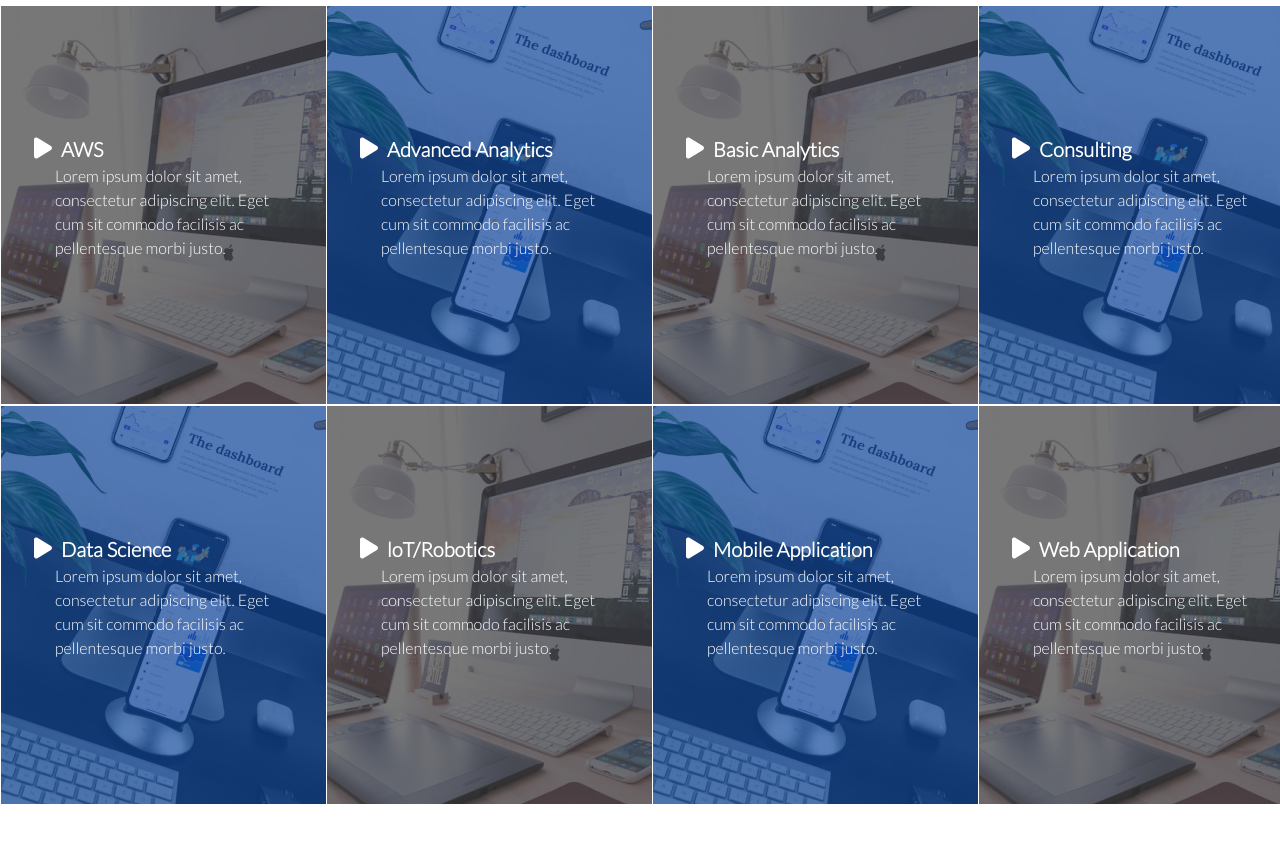
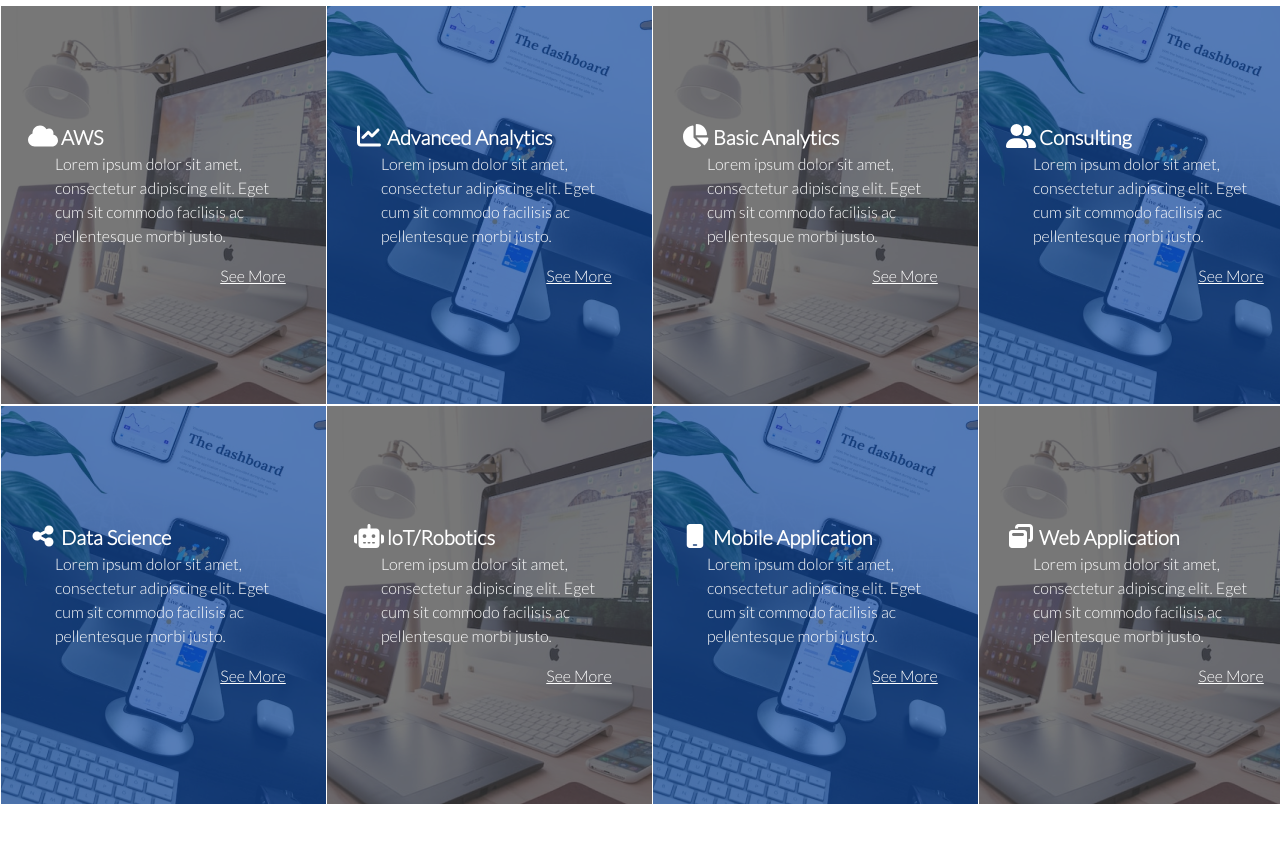
Before and after one commit to Din1998/test-repo, a React (Create React App) app: page / in a window 1280 px wide. Shown: the part 2780-3623 px from the top of the page. Built offline with nearby package versions, Linux system fonts and the light colour scheme.

Commit message:
add box icon

```diff
--- a/src/StylesFile/about.css
+++ b/src/StylesFile/about.css
@@ -32,6 +32,22 @@
 }
 
 
+.links{
+
+  display: flex;
+  justify-content: right;
+}
+
+.link{
+  color: white;
+
+}
+
+.link:hover{
+  color: white;
+
+}
+
 .title__icon{
   width: 36px;
   height: 24px;
--- a/src/components/About.js
+++ b/src/components/About.js
@@ -1,7 +1,7 @@
 import '../StylesFile/about.css';
 import { Row,Col } from 'react-bootstrap';
 import { FontAwesomeIcon } from '@fortawesome/react-fontawesome'
-import { faPlay } from '@fortawesome/free-solid-svg-icons'
+import { faCloud,faChartLine,faPlay,faChartPie,faUserGroup,faShareNodes,faRobot,faMobile,faWindowRestore } from '@fortawesome/free-solid-svg-icons'
 
 export default function About() {
   return(
@@ -10,52 +10,76 @@ export default function About() {
         <Row>
             <Col md={3}><div className='box box-a'>
                 <div className='box__text'>
-                  <li><FontAwesomeIcon icon={faPlay} className="title__icon" />AWS</li>
+                  <li><FontAwesomeIcon icon={faCloud} className="title__icon" />AWS</li>
                   <p>Lorem ipsum dolor sit amet, consectetur adipiscing elit. Eget cum sit commodo facilisis ac pellentesque morbi justo.</p>
+                  <div className="links">
+                    <a href='#' className='link'>See More</a>
+                    </div>
                 </div>
               </div></Col>
             <Col md={3}><div className='box box-b'>
                 <div className='box__text'>
-                <li><FontAwesomeIcon icon={faPlay} className="title__icon" />Advanced Analytics</li>
+                <li><FontAwesomeIcon icon={faChartLine} className="title__icon" />Advanced Analytics</li>
                   <p>Lorem ipsum dolor sit amet, consectetur adipiscing elit. Eget cum sit commodo facilisis ac pellentesque morbi justo.</p>
+                  <div className="links">
+                    <a href='#' className='link'>See More</a>
+                    </div>
                 </div>
               </div></Col>
             <Col md={3}><div className='box box-c'>
                 <div className='box__text'>
-                  <li><FontAwesomeIcon icon={faPlay} className="title__icon" />Basic Analytics</li>
+                  <li><FontAwesomeIcon icon={faChartPie} className="title__icon" />Basic Analytics</li>
                   <p>Lorem ipsum dolor sit amet, consectetur adipiscing elit. Eget cum sit commodo facilisis ac pellentesque morbi justo.</p>
+                  <div className="links">
+                    <a href='#' className='link'>See More</a>
+                    </div>
                 </div>
               </div></Col>
             <Col md={3}><div className='box box-d'>
                 <div className='box__text'>
-                  <li><FontAwesomeIcon icon={faPlay} className="title__icon" />Consulting</li>
+                  <li><FontAwesomeIcon icon={faUserGroup} className="title__icon" />Consulting</li>
                   <p>Lorem ipsum dolor sit amet, consectetur adipiscing elit. Eget cum sit commodo facilisis ac pellentesque morbi justo.</p>
+                  <div className="links">
+                    <a href='#' className='link'>See More</a>
+                    </div>
                 </div>
               </div></Col>
         </Row>
         <Row>
             <Col md={3}><div className='box box-b'>
                 <div className='box__text'>
-                  <li><FontAwesomeIcon icon={faPlay} className="title__icon" />Data Science</li>
+                  <li><FontAwesomeIcon icon={faShareNodes} className="title__icon" />Data Science</li>
                   <p>Lorem ipsum dolor sit amet, consectetur adipiscing elit. Eget cum sit commodo facilisis ac pellentesque morbi justo.</p>
+                  <div className="links">
+                    <a href='#' className='link'>See More</a>
+                    </div>
                 </div>
               </div></Col>
             <Col md={3}><div className='box box-a'>
                 <div className='box__text'>
-                  <li><FontAwesomeIcon icon={faPlay} className="title__icon" />loT/Robotics</li>
+                  <li><FontAwesomeIcon icon={faRobot} className="title__icon" />loT/Robotics</li>
                   <p>Lorem ipsum dolor sit amet, consectetur adipiscing elit. Eget cum sit commodo facilisis ac pellentesque morbi justo.</p>
+                  <div className="links">
+                    <a href='#' className='link'>See More</a>
+                    </div>
                 </div>
               </div></Col>
             <Col md={3}><div className='box box-d'>
                 <div className='box__text'>
-                  <li><FontAwesomeIcon icon={faPlay} className="title__icon" />Mobile Application</li>
+                  <li><FontAwesomeIcon icon={faMobile} className="title__icon" />Mobile Application</li>
                   <p>Lorem ipsum dolor sit amet, consectetur adipiscing elit. Eget cum sit commodo facilisis ac pellentesque morbi justo.</p>
+                  <div className="links">
+                    <a href='#' className='link'>See More</a>
+                    </div>
                 </div>
               </div></Col>
             <Col md={3}><div className='box box-c'>
                 <div className='box__text'>
-                  <li><FontAwesomeIcon icon={faPlay} className="title__icon" />Web Application</li>
+                  <li><FontAwesomeIcon icon={faWindowRestore} className="title__icon" />Web Application</li>
                   <p>Lorem ipsum dolor sit amet, consectetur adipiscing elit. Eget cum sit commodo facilisis ac pellentesque morbi justo.</p>
+                  <div className="links">
+                    <a href='#' className='link'>See More</a>
+                    </div>
                 </div>
               </div></Col>
         </Row>
```
